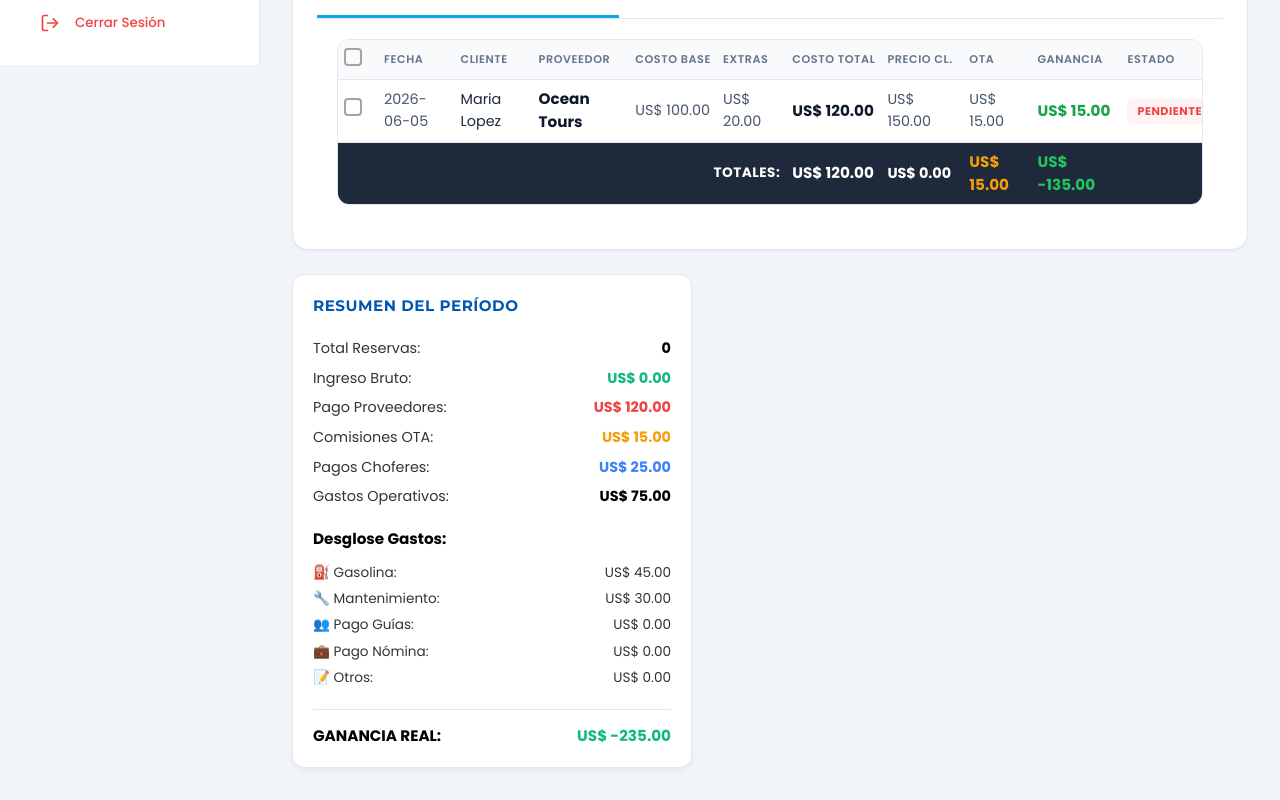
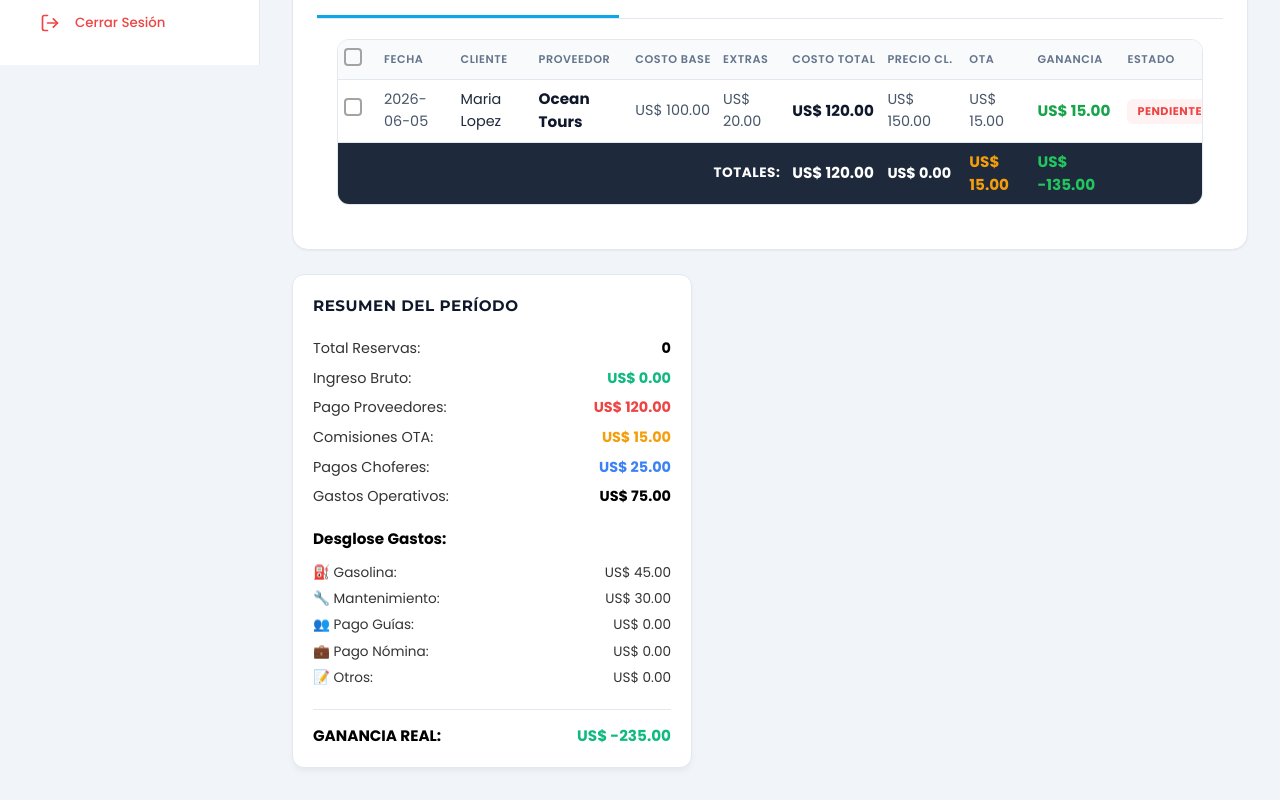
Before and after one commit to mayelingarcia1906-wq/JhorajiTours, a React (Vite) app: page /#/finances in a window 1280 px wide. Shown: the part 735-1535 px from the top of the page. Built offline with nearby package versions, Linux system fonts and the light colour scheme.

Commit message:
style: remove blue color from summary card title

```diff
--- a/src/pages/FinancesPage.jsx
+++ b/src/pages/FinancesPage.jsx
@@ -368,7 +368,7 @@ const FinancesPage = () => {
       </div>
 
       <div className="card" style={{ width: '100%', maxWidth: '400px', padding: '20px', backgroundColor: '#fff', border: '1px solid #e2e8f0', borderRadius: '12px', boxShadow: '0 4px 6px -1px rgba(0, 0, 0, 0.05)' }}>
-        <h3 style={{ color: '#0056b3', fontSize: '0.95rem', fontWeight: 700, marginBottom: '20px', textTransform: 'uppercase', letterSpacing: '0.5px' }}>
+        <h3 style={{ color: '#0f172a', fontSize: '0.95rem', fontWeight: 700, marginBottom: '20px', textTransform: 'uppercase', letterSpacing: '0.5px' }}>
           RESUMEN DEL PERÍODO
         </h3>
 
```
